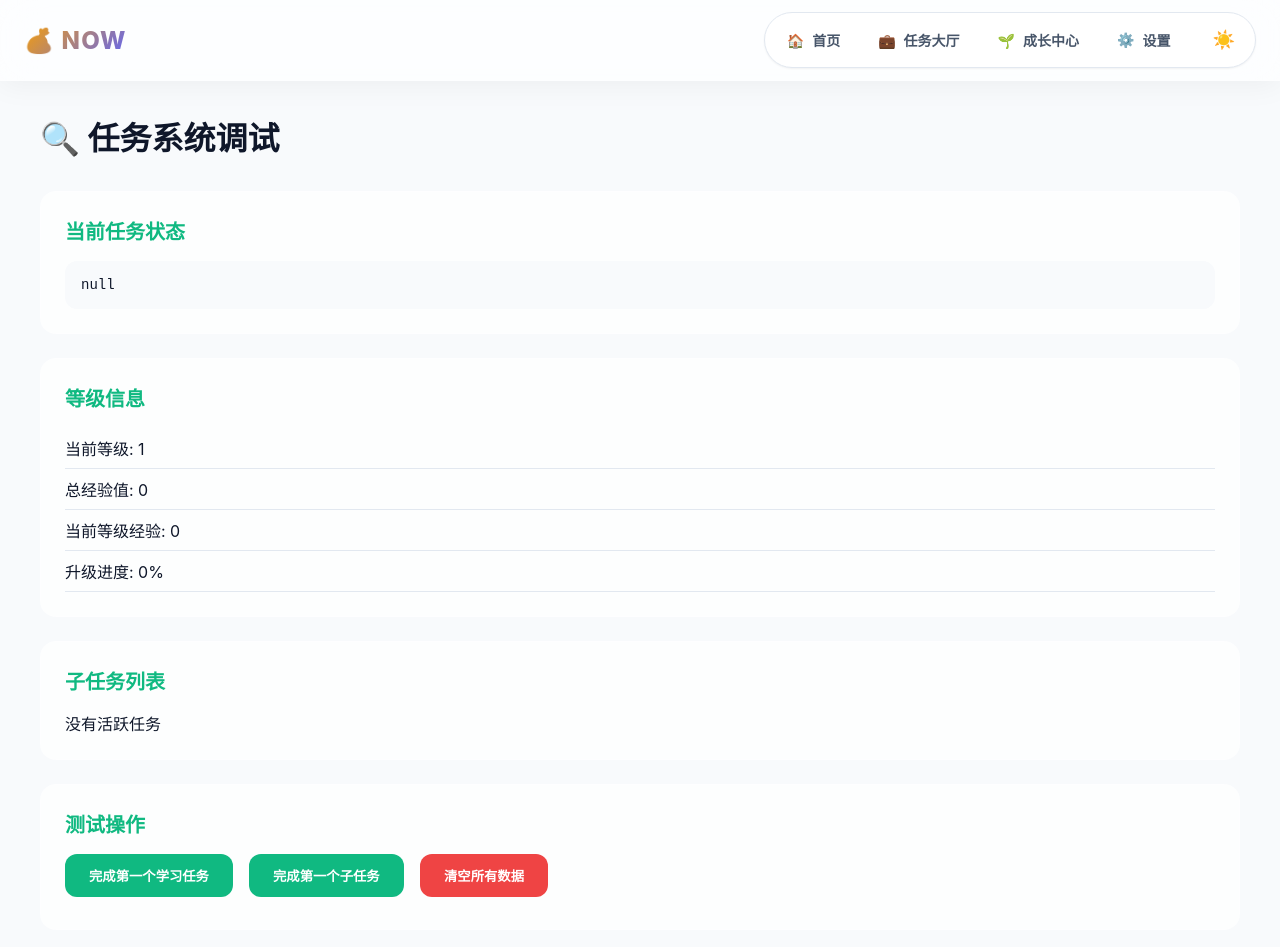
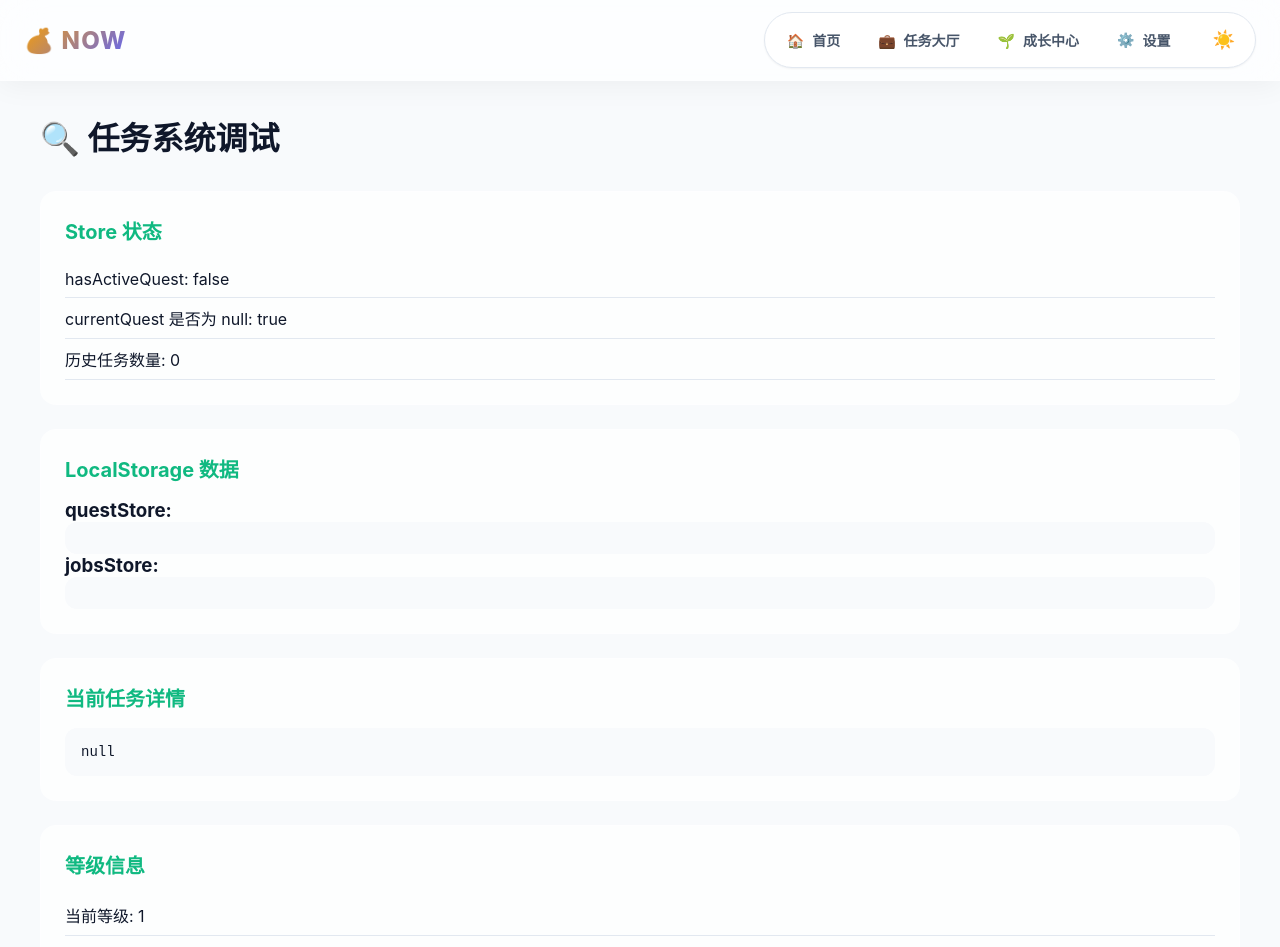
Before and after one commit to lyingshine/now, a Vue app: page /debug-quest in a window 1280 px wide. Shown: the top 947 px of the page. Built offline with nearby package versions, Linux system fonts and the light colour scheme.

Commit message:
增强调试页面 - 添加接取测试任务按钮和 localStorage 状态显示

```diff
--- a/src/views/DebugQuest.vue
+++ b/src/views/DebugQuest.vue
@@ -4,7 +4,28 @@
       <h1>🔍 任务系统调试</h1>
 
       <div class="debug-section">
-        <h2>当前任务状态</h2>
+        <h2>Store 状态</h2>
+        <ul>
+          <li>hasActiveQuest: {{ questStore.hasActiveQuest }}</li>
+          <li>currentQuest 是否为 null: {{ questStore.currentQuest === null }}</li>
+          <li>历史任务数量: {{ questStore.questHistory.length }}</li>
+        </ul>
+      </div>
+
+      <div class="debug-section">
+        <h2>LocalStorage 数据</h2>
+        <div>
+          <h3>questStore:</h3>
+          <pre>{{ localStorageQuestStore }}</pre>
+        </div>
+        <div>
+          <h3>jobsStore:</h3>
+          <pre>{{ localStorageJobsStore }}</pre>
+        </div>
+      </div>
+
+      <div class="debug-section">
+        <h2>当前任务详情</h2>
         <pre>{{ JSON.stringify(questStore.currentQuest, null, 2) }}</pre>
       </div>
 
@@ -36,10 +57,13 @@
 
       <div class="debug-section">
         <h2>测试操作</h2>
-        <button @click="testCompleteTask" class="btn-test">
+        <button @click="testAcceptQuest" class="btn-test" v-if="!questStore.currentQuest">
+          接取测试任务
+        </button>
+        <button @click="testCompleteTask" class="btn-test" v-if="questStore.currentQuest">
           完成第一个学习任务
         </button>
-        <button @click="testCompleteSubQuest" class="btn-test">
+        <button @click="testCompleteSubQuest" class="btn-test" v-if="questStore.currentQuest">
           完成第一个子任务
         </button>
         <button @click="clearData" class="btn-danger">
@@ -51,7 +75,7 @@
 </template>
 
 <script setup>
-import { computed } from 'vue'
+import { computed, onMounted } from 'vue'
 import { useQuestStore } from '../stores/quest'
 import { getCurrentLevelExp } from '../utils/expCalculator'
 
@@ -61,6 +85,50 @@ const currentLevelExp = computed(() => {
   if (!questStore.currentQuest) return 0
   return getCurrentLevelExp(questStore.currentQuest.totalExp)
 })
+
+const localStorageQuestStore = computed(() => {
+  const data = localStorage.getItem('questStore')
+  return data ? JSON.parse(data) : null
+})
+
+const localStorageJobsStore = computed(() => {
+  const data = localStorage.getItem('jobsStore')
+  return data ? JSON.parse(data) : null
+})
+
+onMounted(() => {
+  questStore.loadFromStorage()
+  console.log('调试页面加载，questStore 状态:', {
+    hasActiveQuest: questStore.hasActiveQuest,
+    currentQuest: questStore.currentQuest,
+    questHistory: questStore.questHistory
+  })
+})
+
+const testAcceptQuest = () => {
+  // 模拟接取第一个职位
+  const jobsData = [
+    {
+      id: 1,
+      title: '前端开发工程师',
+      salary: 15000,
+      requirements: [
+        { skill: 'HTML/CSS', text: 'HTML/CSS' },
+        { skill: 'JavaScript', text: 'JavaScript' },
+        { skill: 'Vue.js', text: 'Vue.js' }
+      ]
+    }
+  ]
+
+  const job = jobsData[0]
+  const success = questStore.acceptQuest(job.id, job)
+
+  if (success) {
+    alert('成功接取任务：' + job.title)
+  } else {
+    alert('接取任务失败')
+  }
+}
 
 const testCompleteTask = () => {
   if (!questStore.currentQuest || questStore.currentQuest.subQuests.length === 0) {
```
Also changed, not shown: .kiro/specs/career-quest-system/tasks.md.
